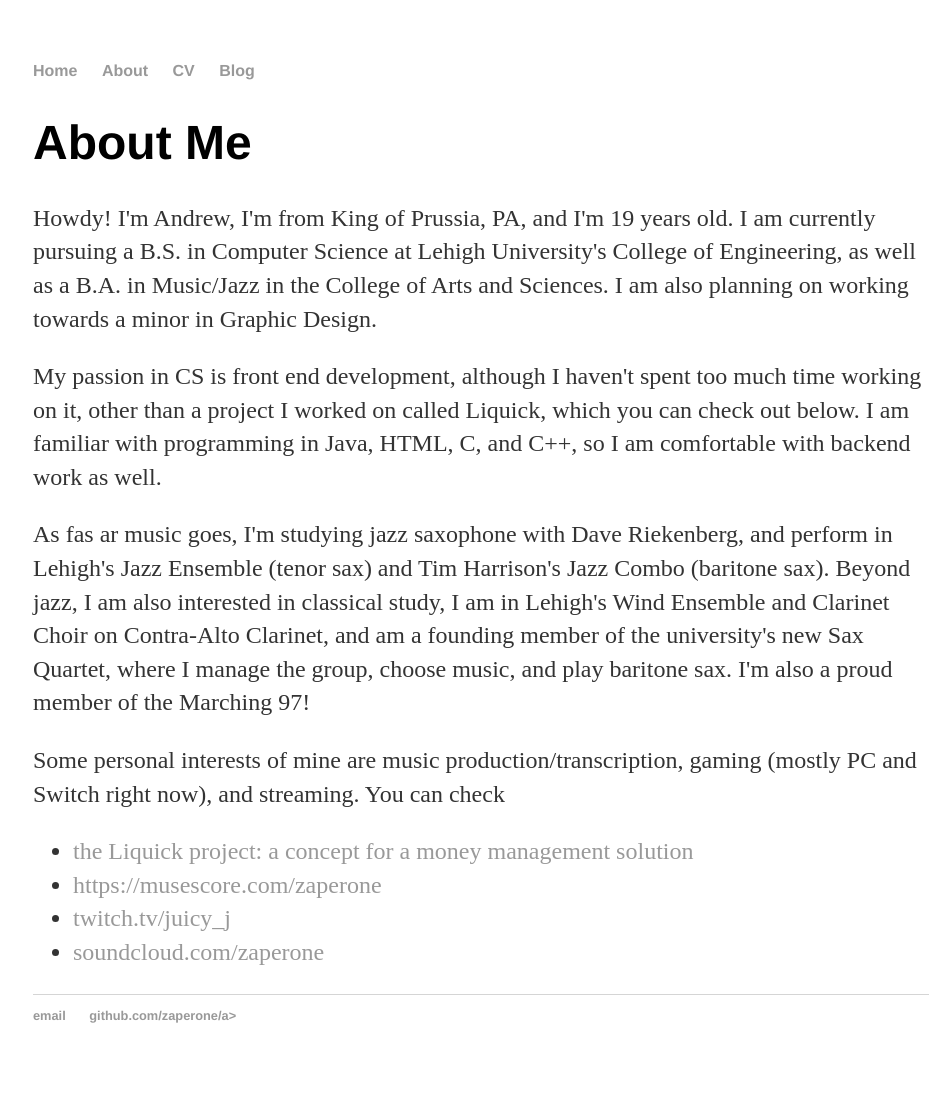
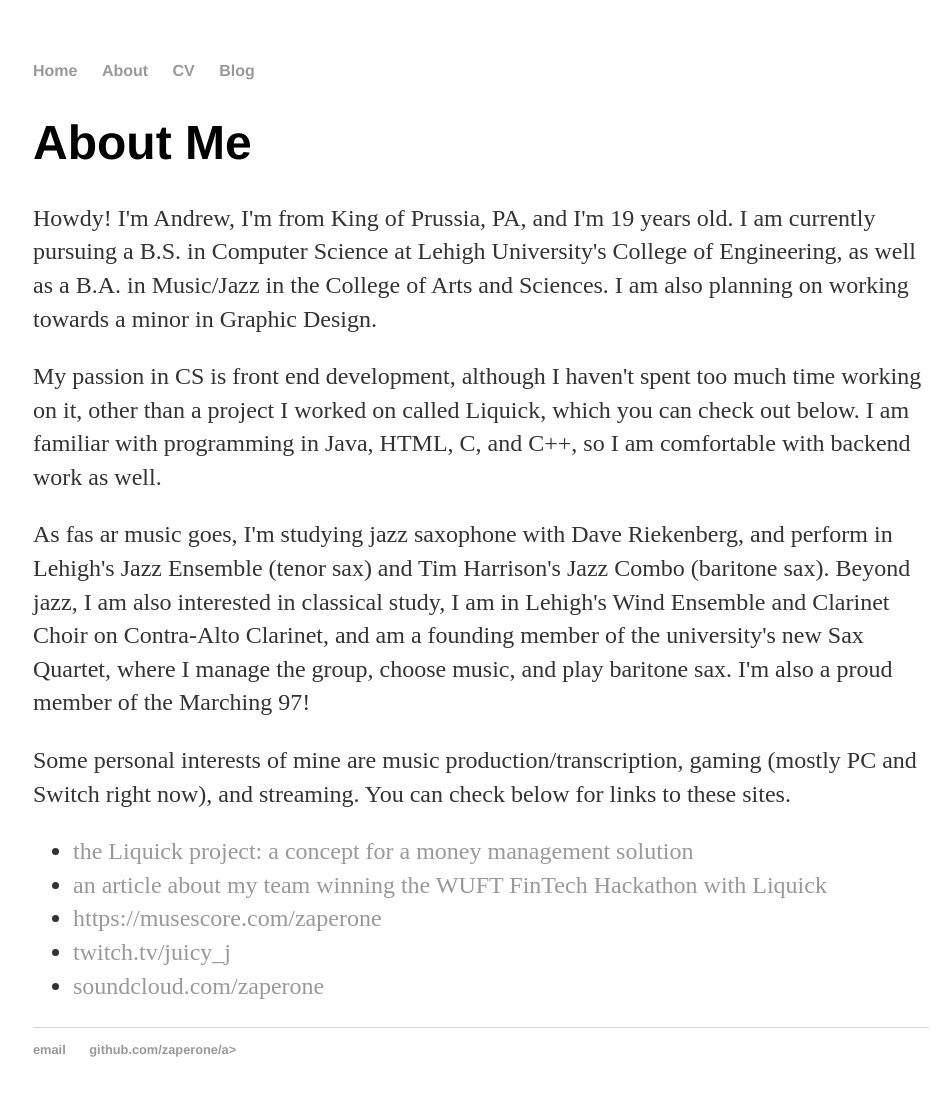
Before and after one commit to Zaperone/zaperone.github.io, a Jekyll site: the page built from about/index.html, in a window 1280 px wide. Shown: the whole page, without its empty margins (159-1111 px from the left). Built offline with Jekyll 4.4.1, drawn with Linux system fonts in a browser that asks for light colours; before the commit the page ends 1085 px from its top, so only the background shows below that.

Commit message:
Changed ABOUT again

```diff
--- a/about/index.html
+++ b/about/index.html
@@ -8,10 +8,11 @@ title: About Andrew Johnson
 			<p>Howdy! I'm Andrew, I'm from King of Prussia, PA, and I'm 19 years old. I am currently pursuing a B.S. in Computer Science at Lehigh University's College of Engineering, as well as a B.A. in Music/Jazz in the College of Arts and Sciences. I am also planning on working towards a minor in Graphic Design.</p>
 			<p>My passion in CS is front end development, although I haven't spent too much time working on it, other than a project I worked on called Liquick, which you can check out below. I am familiar with programming in Java, HTML, C, and C++, so I am comfortable with backend work as well.</p>
 			<p>As fas ar music goes, I'm studying jazz saxophone with Dave Riekenberg, and perform in Lehigh's Jazz Ensemble (tenor sax) and Tim Harrison's Jazz Combo (baritone sax). Beyond jazz, I am also interested in classical study, I am in Lehigh's Wind Ensemble and Clarinet Choir on Contra-Alto Clarinet, and am a founding member of the university's new Sax Quartet, where I manage the group, choose music, and play baritone sax. I'm also a proud member of the Marching 97!</p>
-			<p>Some personal interests of mine are music production/transcription, gaming (mostly PC and Switch right now), and streaming. You can check</p>
+			<p>Some personal interests of mine are music production/transcription, gaming (mostly PC and Switch right now), and streaming. You can check below for links to these sites.</p>
 
 			<ul class="contacts">
 				<li><a href="https://liquick-wuft.herokuapp.com/">the Liquick project: a concept for a money management solution</a></li>
+				<li><a href="https://thebrownandwhite.com/2018/02/14/lehigh-students-win-first-place-upenn-hackathon/">an article about my team winning the WUFT FinTech Hackathon with Liquick</a></li>
 				<li><a href="https://musescore.com/zaperone">https://musescore.com/zaperone</a></li>
 				<li><a href="https://www.twitch.tv/juicy_j">twitch.tv/juicy_j</a></li>
 				<li><a href="https://soundcloud.com/zaperone">soundcloud.com/zaperone</a></li>
```
